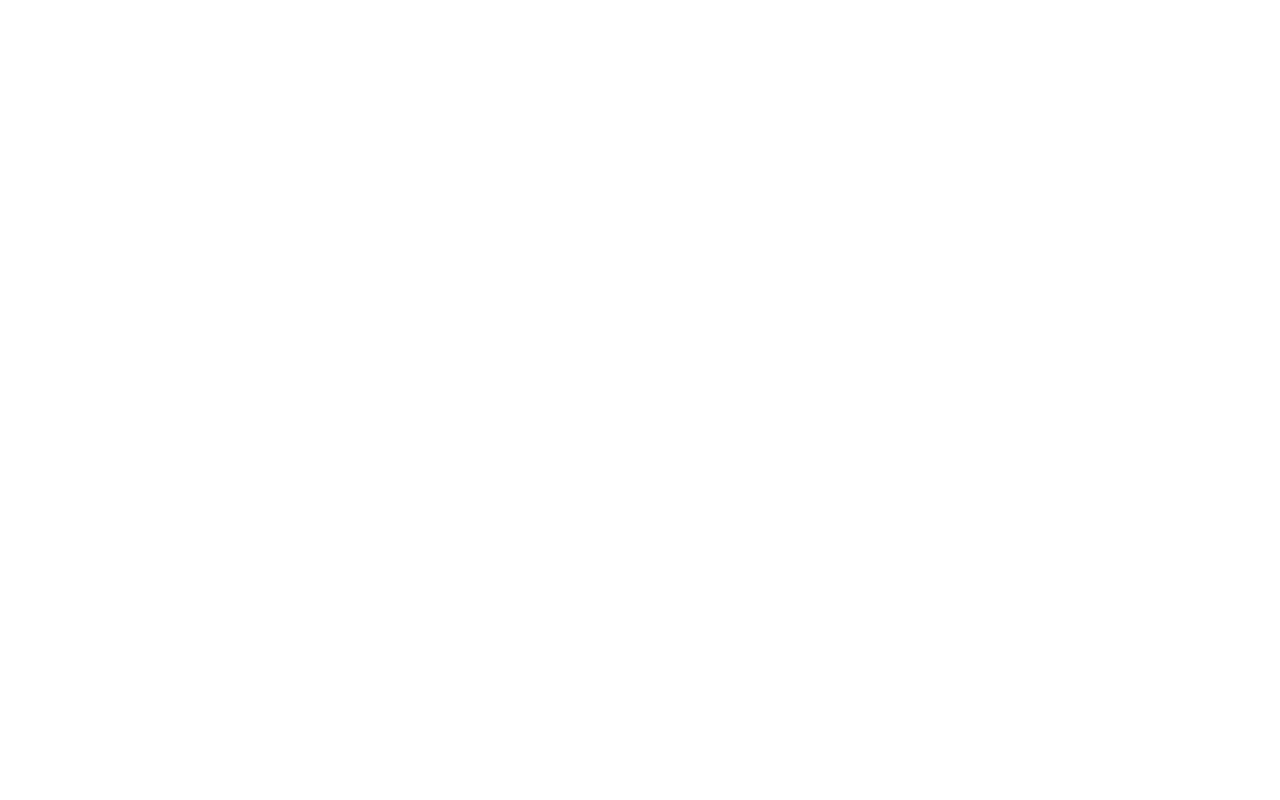
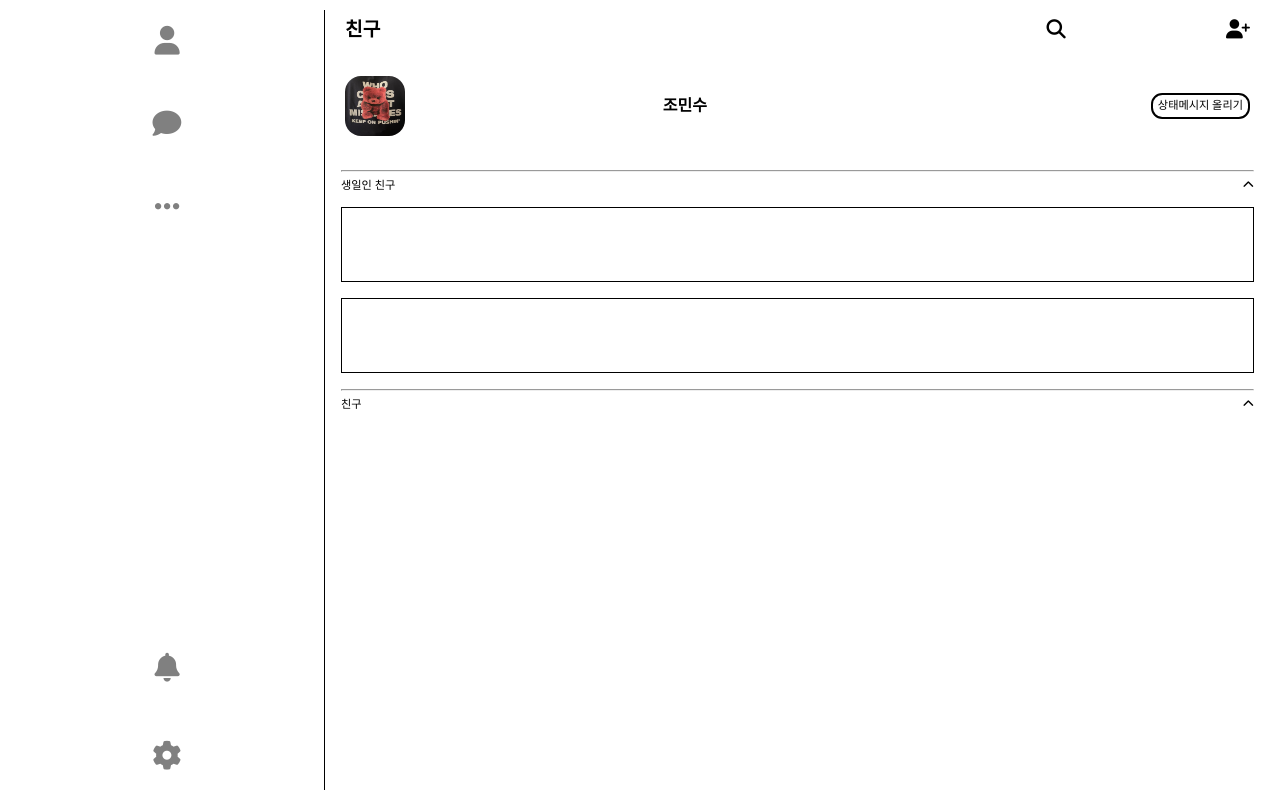
Before and after one commit to ethan-latimi/KoKoAClone, a plain HTML site: page index.html in a window 1280 px wide. Drawn offline with Linux system fonts and the light colour scheme.

Commit message:
main screen init

```diff
--- /dev/null
+++ b/css/aside.css
@@ -0,0 +1,42 @@
+aside {
+  width: 25%;
+  height: 100%;
+  display: flex;
+  flex-direction: column;
+  justify-content: space-between;
+  align-items: center;
+  border-right: 1px solid black;
+}
+/* aside font size */
+aside > div i {
+  color: grey;
+  font-size: 1.8em;
+  cursor: pointer;
+}
+
+aside > div:nth-child(1) {
+  margin-top: 1em;
+  display: flex;
+  flex-direction: column;
+  justify-content: space-between;
+  align-items: center;
+  width: 100%;
+  height: 25%;
+}
+
+aside > div:nth-child(2) {
+  display: flex;
+  flex-direction: column;
+  justify-content: space-between;
+  align-items: center;
+  margin-bottom: 20px;
+}
+
+aside > div:nth-child(2) {
+  display: flex;
+  flex-direction: column;
+  justify-content: space-between;
+  align-items: center;
+  width: 100%;
+  height: 15%;
+}
--- /dev/null
+++ b/css/main.css
@@ -0,0 +1,91 @@
+main {
+  width: 75%;
+  height: 100%;
+}
+
+nav {
+  width: 100%;
+  height: 5%;
+  display: flex;
+  justify-content: space-between;
+  align-items: center;
+  padding: 20px;
+  font-size: 1.2em;
+  margin-bottom: 1rem;
+}
+
+nav > span {
+  font-weight: bold;
+}
+
+nav > div {
+  width: 22.5%;
+  display: flex;
+  justify-content: space-between;
+  align-items: center;
+}
+
+.friend {
+  padding: 10px 20px;
+  display: flex;
+  justify-content: space-between;
+  align-items: center;
+  font-size: 1em;
+  margin-bottom: 1em;
+}
+.friend:hover {
+  background-color: grey;
+}
+
+.friend > div:nth-child(1) {
+  display: flex;
+  justify-content: space-between;
+  align-items: center;
+  width: 40%;
+  font-weight: bold;
+}
+
+.friend img {
+  border-radius: 1rem;
+  height: 60px;
+  width: 60px;
+}
+
+.friend div:nth-child(2) {
+  border: 2px solid black;
+  border-radius: 1em;
+  font-size: 0.7em;
+  padding: 5px;
+  text-align: center;
+  cursor: pointer;
+  background-color: white;
+}
+
+.section_box {
+  width: 100%;
+  display: flex;
+  flex-direction: column;
+  justify-content: flex-start;
+  align-items: center;
+  padding: 0 1rem;
+  margin-bottom: 0.5rem;
+}
+
+.section_box hr {
+  width: 100%;
+}
+
+.section_box .friend_header {
+  width: 100%;
+  height: 5%;
+  display: flex;
+  justify-content: space-between;
+  align-items: center;
+  font-size: 0.7em;
+}
+.section_box .friend_box {
+  border: 1px solid black;
+  width: 100%;
+  height: 75px;
+  margin-top: 1em;
+}
--- /dev/null
+++ b/css/reset.css
@@ -0,0 +1,132 @@
+/* http://meyerweb.com/eric/tools/css/reset/
+   v2.0 | 20110126
+   License: none (public domain)
+*/
+
+html,
+body,
+div,
+span,
+applet,
+object,
+iframe,
+h1,
+h2,
+h3,
+h4,
+h5,
+h6,
+p,
+blockquote,
+pre,
+a,
+abbr,
+acronym,
+address,
+big,
+cite,
+code,
+del,
+dfn,
+em,
+img,
+ins,
+kbd,
+q,
+s,
+samp,
+small,
+strike,
+strong,
+sub,
+sup,
+tt,
+var,
+b,
+u,
+i,
+center,
+dl,
+dt,
+dd,
+ol,
+ul,
+li,
+fieldset,
+form,
+label,
+legend,
+table,
+caption,
+tbody,
+tfoot,
+thead,
+tr,
+th,
+td,
+article,
+aside,
+canvas,
+details,
+embed,
+figure,
+figcaption,
+footer,
+header,
+hgroup,
+menu,
+nav,
+output,
+ruby,
+section,
+summary,
+time,
+mark,
+audio,
+video {
+  margin: 0;
+  padding: 0;
+  border: 0;
+  font-size: 100%;
+  font: inherit;
+  vertical-align: baseline;
+}
+/* HTML5 display-role reset for older browsers */
+article,
+aside,
+details,
+figcaption,
+figure,
+footer,
+header,
+hgroup,
+menu,
+nav,
+section {
+  display: block;
+}
+body {
+  line-height: 1;
+}
+ol,
+ul {
+  list-style: none;
+}
+blockquote,
+q {
+  quotes: none;
+}
+blockquote:before,
+blockquote:after,
+q:before,
+q:after {
+  content: "";
+  content: none;
+}
+table {
+  border-collapse: collapse;
+  border-spacing: 0;
+}
+* {
+  box-sizing: border-box;
+}
--- a/index.html
+++ b/index.html
@@ -4,10 +4,55 @@
     <meta charset="UTF-8" />
     <meta name="viewport" content="width=device-width, initial-scale=1.0" />
     <link rel="stylesheet" href="style.css" />
+    <script
+      src="https://kit.fontawesome.com/f7431cf833.js"
+      crossorigin="anonymous"
+    ></script>
     <title>Document</title>
   </head>
   <body>
-    <aside></aside>
-    <main></main>
+    <aside>
+      <div>
+        <i class="fa-solid fa-user"></i>
+        <i class="fa-solid fa-comment"></i>
+        <i class="fa-solid fa-ellipsis"></i>
+      </div>
+      <div>
+        <i class="fa-solid fa-bell"></i>
+        <i class="fa-solid fa-gear"></i>
+      </div>
+    </aside>
+    <main>
+      <nav>
+        <span>친구</span>
+        <div>
+          <i class="fa-solid fa-magnifying-glass"></i>
+          <i class="fa-solid fa-user-plus"></i>
+        </div>
+      </nav>
+      <div class="friend">
+        <div>
+          <img src="img/profile.jpeg" alt="none" />
+          <span>조민수</span>
+        </div>
+        <div>상태메시지 올리기</div>
+      </div>
+      <section class="section_box">
+        <hr />
+        <div class="friend_header">
+          <span>생일인 친구</span>
+          <i class="fa-solid fa-chevron-up"></i>
+        </div>
+        <div class="friend_box"></div>
+        <div class="friend_box"></div>
+      </section>
+      <section class="section_box">
+        <hr />
+        <div class="friend_header">
+          <span>친구</span>
+          <i class="fa-solid fa-chevron-up"></i>
+        </div>
+      </section>
+    </main>
   </body>
 </html>
--- a/style.css
+++ b/style.css
@@ -0,0 +1,17 @@
+@import "css/reset.css";
+@import "css/aside.css";
+@import "css/main.css";
+@media all and (max-width: 768px) {
+}
+
+@media all and (min-width: 768px) {
+}
+
+body {
+  padding: 10px;
+  height: 100vh;
+  display: flex;
+  justify-content: center;
+  align-items: center;
+  font-size: 16px;
+}
```
Also changed, not shown: img/1.jpeg (added), img/2.jpeg (added), img/3.jpeg (added), img/4.jpeg (added), img/5.jpeg (added), img/6.jpeg (added), img/a.jpeg (added), img/f1.jpg (added), img/f2.jpg (added), img/f3.png (added), img/f4.jpeg (added), img/profile.jpeg (added), img/shopping.png (added).
